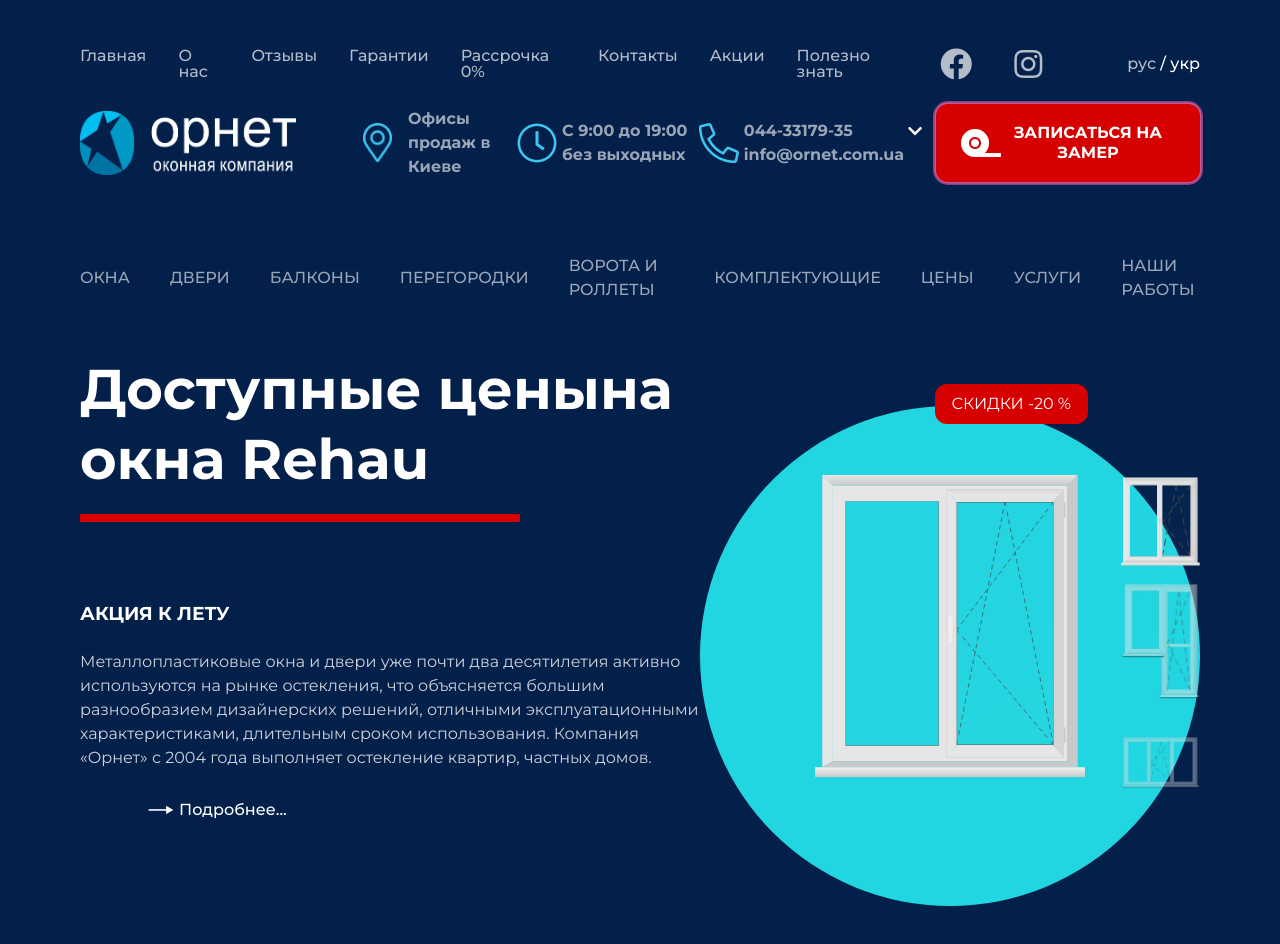
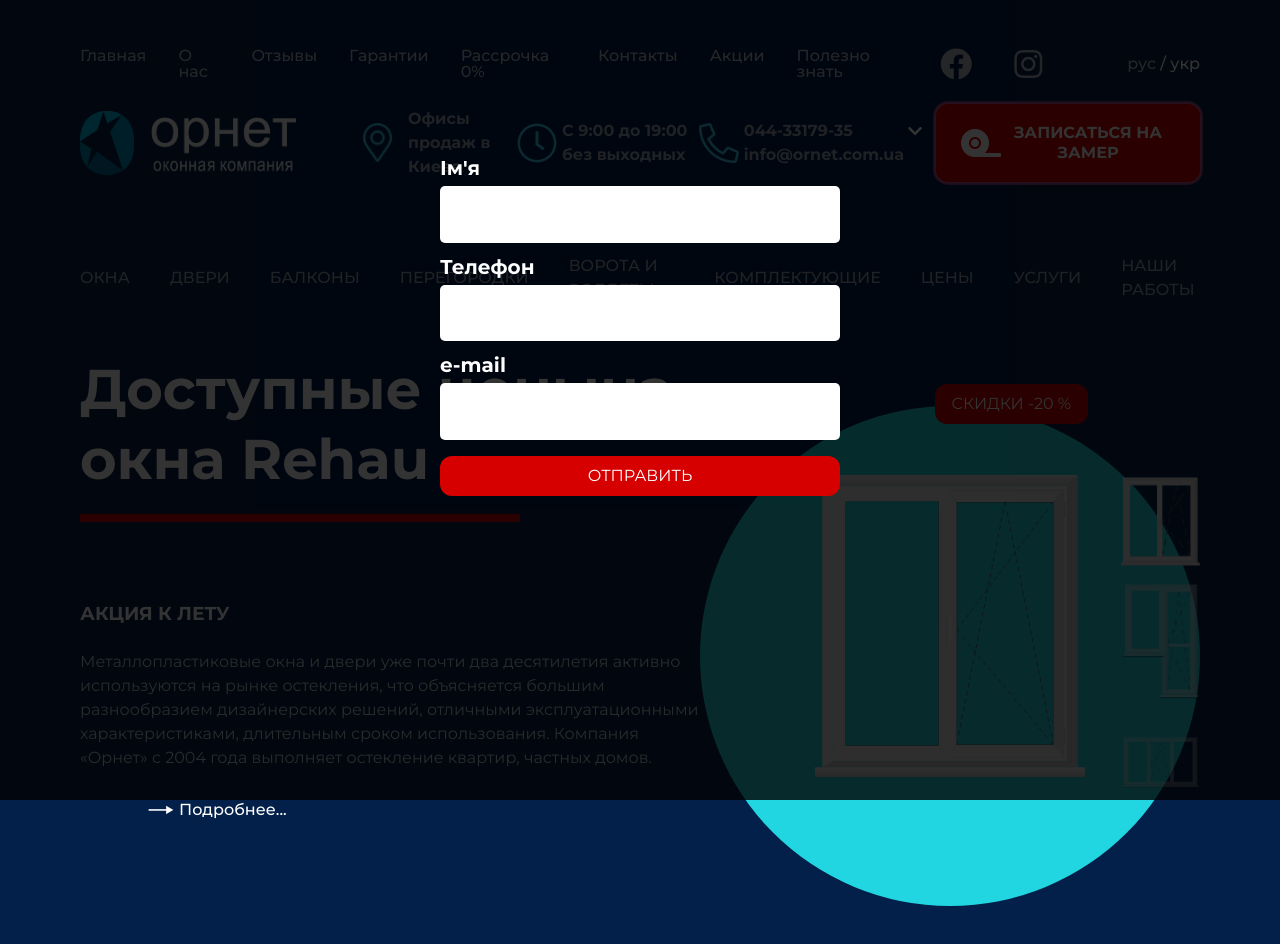
Before and after one commit to timoshuk/Ornet, a website: page app/index.html in a window 1280 px wide. Both pictures are taken after a click on the button "ЗАПИСАТЬСЯ НА ЗАМЕР". Drawn offline with nearby package versions, Linux system fonts and the light colour scheme.

Commit message:
finish pop-up

```diff
--- a/app/index.html
+++ b/app/index.html
@@ -1,6 +1,5 @@
 <!DOCTYPE html>
 <html lang="uk">
-
   <head>
     <meta charset="UTF-8" />
     <meta name="viewport" content="width=device-width, initial-scale=1.0" />
@@ -14,17 +13,24 @@
 
     <!-- SEO TAG -->
     <meta name="description" content="Place the meta description text here." />
-  <link rel="preconnect" href="https://fonts.googleapis.com">
-  <link rel="preconnect" href="https://fonts.gstatic.com" crossorigin>
+    <link rel="preconnect" href="https://fonts.googleapis.com" />
+    <link rel="preconnect" href="https://fonts.gstatic.com" crossorigin />
     <link
       href="https://fonts.googleapis.com/css2?family=Montserrat:ital,wght@0,400;0,500;0,700;1,400;1,500;1,700&display=swap"
-    rel="stylesheet">
+      rel="stylesheet"
+    />
     <!-- Font-awesome -->
-  <link rel="stylesheet" href="https://cdnjs.cloudflare.com/ajax/libs/font-awesome/5.15.4/css/all.min.css"
-    referrerpolicy="no-referrer" />
+    <link
+      rel="stylesheet"
+      href="https://cdnjs.cloudflare.com/ajax/libs/font-awesome/5.15.4/css/all.min.css"
+      referrerpolicy="no-referrer"
+    />
 
     <!-- Swiper -->
-  <link rel="stylesheet" href="https://unpkg.com/swiper@7/swiper-bundle.min.css" />
+    <link
+      rel="stylesheet"
+      href="https://unpkg.com/swiper@7/swiper-bundle.min.css"
+    />
 
     <!--build:css css/styles.min.css-->
     <link rel="stylesheet" href="css/styles.css" />
@@ -40,21 +46,37 @@
         <div class="header__top">
           <nav class="main-nav">
             <ul class="main-nav__list">
-            <li class="main-nav__item"><a href="#" class="main-nav__link">Главная</a></li>
+              <li class="main-nav__item">
+                <a href="#" class="main-nav__link">Главная</a>
+              </li>
               <!-- main-nav__item -->
-            <li class="main-nav__item"><a href="#" class="main-nav__link">О нас</a></li>
+              <li class="main-nav__item">
+                <a href="#" class="main-nav__link">О нас</a>
+              </li>
               <!-- main-nav__item -->
-            <li class="main-nav__item"><a href="#" class="main-nav__link">Отзывы</a></li>
+              <li class="main-nav__item">
+                <a href="#" class="main-nav__link">Отзывы</a>
+              </li>
               <!-- main-nav__item -->
-            <li class="main-nav__item"><a href="#" class="main-nav__link">Гарантии</a></li>
+              <li class="main-nav__item">
+                <a href="#" class="main-nav__link">Гарантии</a>
+              </li>
               <!-- main-nav__item -->
-            <li class="main-nav__item"><a href="#" class="main-nav__link">Рассрочка 0%</a></li>
+              <li class="main-nav__item">
+                <a href="#" class="main-nav__link">Рассрочка 0%</a>
+              </li>
               <!-- main-nav__item -->
-            <li class="main-nav__item"><a href="#" class="main-nav__link">Контакты</a></li>
+              <li class="main-nav__item">
+                <a href="#" class="main-nav__link">Контакты</a>
+              </li>
               <!-- main-nav__item -->
-            <li class="main-nav__item"><a href="#" class="main-nav__link">Акции</a></li>
+              <li class="main-nav__item">
+                <a href="#" class="main-nav__link">Акции</a>
+              </li>
               <!-- main-nav__item -->
-            <li class="main-nav__item"><a href="#" class="main-nav__link">Полезно знать</a></li>
+              <li class="main-nav__item">
+                <a href="#" class="main-nav__link">Полезно знать</a>
+              </li>
               <!-- main-nav__item -->
             </ul>
             <!-- main-nav__list -->
@@ -62,8 +84,12 @@
           <!-- main-nav -->
           <div class="header__top-wrap">
             <div class="social-links">
-            <ul class="social-links_item"><a href="#"><i class="fab fa-facebook"></i></a></ul>
-            <ul class="social-links_item"><a href="#"><i class="fab fa-instagram"></i></a></ul>
+              <ul class="social-links_item">
+                <a href="#"><i class="fab fa-facebook"></i></a>
+              </ul>
+              <ul class="social-links_item">
+                <a href="#"><i class="fab fa-instagram"></i></a>
+              </ul>
             </div>
             <!-- social-links -->
             <div class="page-lang">
@@ -79,35 +105,63 @@
         <div class="header__bottom">
           <div class="header__info">
             <div class="logo">
-            <a href="#" class="logo__link">
-              <img src="./images/main_logo.png" alt="logo" class="logo__img">
+              <a href="/" class="logo__link">
+                <img
+                  src="./images/main_logo.png"
+                  alt="logo"
+                  class="logo__img"
+                />
               </a>
             </div>
             <!-- logo -->
             <div class="contacts">
               <ul class="contacts-list">
-              <li class="contacts-list__item contacts-list__address mobile-hiden"><a href="#"
-                  class="contacts-list__link">Офисы
-                  продаж в Киеве</a></li>
-              <li class="contacts-list__item contacts-list__time mobile-hiden "><a href="#"
-                  class="contacts-list__link">С 9:00 до
-                  19:00 без выходных</a>
+                <li
+                  class="
+                    contacts-list__item contacts-list__address
+                    mobile-hiden
+                  "
+                >
+                  <a href="#" class="contacts-list__link"
+                    >Офисы продаж в Киеве</a
+                  >
+                </li>
+                <li
+                  class="contacts-list__item contacts-list__time mobile-hiden"
+                >
+                  <a href="#" class="contacts-list__link"
+                    >С 9:00 до 19:00 без выходных</a
+                  >
                 </li>
 
-              <li class="contacts-list__item contacts-list__phone contacts-list__item--sub"><a href="#"
-                  class="contacts-list__link">044-33179-35</a><br />
-                <a href="#" class="contacts-list__link mobile-hiden">info@ornet.com.ua</a>
+                <li
+                  class="
+                    contacts-list__item
+                    contacts-list__phone
+                    contacts-list__item--sub
+                  "
+                >
+                  <a href="#" class="contacts-list__link">044-33179-35</a><br />
+                  <a href="#" class="contacts-list__link mobile-hiden"
+                    >info@ornet.com.ua</a
+                  >
                   <ul class="contacts-list__submenu">
-                  <li class="contacts-list__item"><a href="#" class="contacts-list__link">044-33179-35</a><br />
-                    <a href="#" class="contacts-list__link">info@ornet.com.ua</a>
+                    <li class="contacts-list__item">
+                      <a href="#" class="contacts-list__link">044-33179-35</a
+                      ><br />
+                      <a href="#" class="contacts-list__link"
+                        >info@ornet.com.ua</a
+                      >
                     </li>
-                  <li class="contacts-list__item"><a href="#" class="contacts-list__link">044-33179-35</a><br />
-                    <a href="#" class="contacts-list__link">info@ornet.com.ua</a>
+                    <li class="contacts-list__item">
+                      <a href="#" class="contacts-list__link">044-33179-35</a
+                      ><br />
+                      <a href="#" class="contacts-list__link"
+                        >info@ornet.com.ua</a
+                      >
                     </li>
                   </ul>
-
                 </li>
-
               </ul>
               <!-- contacts-list -->
               <button class="btn btn--pop-up mobile-hiden">
@@ -172,7 +226,6 @@
           <!-- goods -->
         </div>
         <!-- header__bottom -->
-
       </header>
       <!-- header -->
       <main class="main-content">
@@ -183,23 +236,22 @@
             <!-- Slides -->
             <div class="swiper-slide">
               <div class="swiper__slide-img">
-              <img src="./images/window.svg" alt="window">
+                <img src="./images/window.svg" alt="window" />
               </div>
               <div class="swiper__content">
-              <h2 class="swiper__slide-title">
-                Доступные ценына окна Rehau
-              </h2>
+                <h2 class="swiper__slide-title">Доступные ценына окна Rehau</h2>
                 <!-- swiper__slide-title -->
 
-              <h3 class="swiper__slide-sub-title">
-                Акция к лету
-              </h3>
+                <h3 class="swiper__slide-sub-title">Акция к лету</h3>
                 <!-- swiper__slide-sub-title -->
-              <p class="swiper__slide-content">Металлопластиковые окна и двери уже почти два десятилетия активно
-                используются на рынке остекления, что
-                объясняется большим разнообразием дизайнерских решений, отличными эксплуатационными характеристиками,
-                длительным сроком использования. Компания «Орнет» с 2004 года выполняет остекление квартир, частных
-                домов.</p>
+                <p class="swiper__slide-content">
+                  Металлопластиковые окна и двери уже почти два десятилетия
+                  активно используются на рынке остекления, что объясняется
+                  большим разнообразием дизайнерских решений, отличными
+                  эксплуатационными характеристиками, длительным сроком
+                  использования. Компания «Орнет» с 2004 года выполняет
+                  остекление квартир, частных домов.
+                </p>
                 <!-- swiper__slide-content -->
 
                 <a href="#" class="swiper__read-more">Подробнее...</a>
@@ -212,23 +264,22 @@
 
             <div class="swiper-slide">
               <div class="swiper__slide-img swiper__slide-img--yellow">
-              <img src="./images/window.svg" alt="window">
+                <img src="./images/window.svg" alt="window" />
               </div>
               <div class="swiper__content">
-              <h2 class="swiper__slide-title">
-                Доступные ценына окна Rehau
-              </h2>
+                <h2 class="swiper__slide-title">Доступные ценына окна Rehau</h2>
                 <!-- swiper__slide-title -->
 
-              <h3 class="swiper__slide-sub-title">
-                Акция к лету
-              </h3>
+                <h3 class="swiper__slide-sub-title">Акция к лету</h3>
                 <!-- swiper__slide-sub-title -->
-              <p class="swiper__slide-content">Металлопластиковые окна и двери уже почти два десятилетия активно
-                используются на рынке остекления, что
-                объясняется большим разнообразием дизайнерских решений, отличными эксплуатационными характеристиками,
-                длительным сроком использования. Компания «Орнет» с 2004 года выполняет остекление квартир, частных
-                домов.</p>
+                <p class="swiper__slide-content">
+                  Металлопластиковые окна и двери уже почти два десятилетия
+                  активно используются на рынке остекления, что объясняется
+                  большим разнообразием дизайнерских решений, отличными
+                  эксплуатационными характеристиками, длительным сроком
+                  использования. Компания «Орнет» с 2004 года выполняет
+                  остекление квартир, частных домов.
+                </p>
                 <!-- swiper__slide-content -->
 
                 <a href="#" class="swiper__read-more">Подробнее</a>
@@ -241,23 +292,22 @@
 
             <div class="swiper-slide">
               <div class="swiper__slide-img swiper__slide-img--magenta">
-              <img src="./images/window.svg" alt="window">
+                <img src="./images/window.svg" alt="window" />
               </div>
               <div class="swiper__content">
-              <h2 class="swiper__slide-title">
-                Доступные ценына окна Rehau
-              </h2>
+                <h2 class="swiper__slide-title">Доступные ценына окна Rehau</h2>
                 <!-- swiper__slide-title -->
 
-              <h3 class="swiper__slide-sub-title">
-                Акция к лету
-              </h3>
+                <h3 class="swiper__slide-sub-title">Акция к лету</h3>
                 <!-- swiper__slide-sub-title -->
-              <p class="swiper__slide-content">Металлопластиковые окна и двери уже почти два десятилетия активно
-                используются на рынке остекления, что
-                объясняется большим разнообразием дизайнерских решений, отличными эксплуатационными характеристиками,
-                длительным сроком использования. Компания «Орнет» с 2004 года выполняет остекление квартир, частных
-                домов.</p>
+                <p class="swiper__slide-content">
+                  Металлопластиковые окна и двери уже почти два десятилетия
+                  активно используются на рынке остекления, что объясняется
+                  большим разнообразием дизайнерских решений, отличными
+                  эксплуатационными характеристиками, длительным сроком
+                  использования. Компания «Орнет» с 2004 года выполняет
+                  остекление квартир, частных домов.
+                </p>
                 <!-- swiper__slide-content -->
 
                 <a href="#" class="swiper__read-more">Подробнее</a>
@@ -267,20 +317,35 @@
               <button class="btn swiper__btn">Скидки -20 %</button>
             </div>
             <!-- swiper-slide -->
-
           </div>
 
           <!-- swiper-wrapper -->
 
           <!-- If we need pagination -->
           <div class="swiper-pagination"></div>
-
         </div>
         <!-- swiper -->
       </main>
       <!-- main-content -->
     </div>
     <!-- page-wrapper -->
+    <div id="pop-up" class="pop-up">
+      <form action="./index.html" class="pop-up__form">
+        <label>
+          <span>Ім'я</span>
+          <input type="text" name="name" class="pop-up__name" />
+        </label>
+        <label>
+          <span>Телефон</span>
+          <input type="tel" name="tel" class="pop-up__tel" />
+        </label>
+        <label>
+          <span>e-mail</span>
+          <input type="email" name="email" class="pop-up__email" />
+        </label>
+        <input type="submit" value="Отправить" class="btn pop-up__submit" />
+      </form>
+    </div>
 
     <!-- Swiper slider -->
     <script src="https://unpkg.com/swiper@7/swiper-bundle.min.js"></script>
@@ -289,5 +354,4 @@
     <script src="js/custom.js"></script>
     <!-- endbuild -->
   </body>
-
 </html>
--- a/app/js/custom.js
+++ b/app/js/custom.js
@@ -4,8 +4,12 @@
   var navBtn = document.getElementById("goods__nav-btn");
   var goodsNav = document.querySelector(".goods__nav-list");
   var goodsNavItems = document.querySelectorAll(".goods__nav-link");
+  var popUp = document.getElementById("pop-up");
+  var popUpForm = popUp.querySelector(".pop-up__form");
+  var popUpBtn = document.querySelector(".btn--pop-up");
   clickEventsHendler();
-  swiperInit(); // Show mobile nav
+  swiperInit();
+  popUpHendler(popUp, popUpForm, popUpBtn); // Show mobile nav
 
   function showNav() {
     navBtn.classList.toggle("goods__nav-btn--open");
@@ -23,8 +27,12 @@
     });
   }
 
+  window.addEventListener("resize", function () {
+    navBtn.classList.remove("goods__nav-btn--open");
+    goodsNav.classList.remove("goods__nav-list--show");
+  });
+
   function swiperInit() {
-    // var menu = ["Slide 1", "Slide 2", "Slide 3"];
     var swiper = new Swiper(".swiper", {
       // Optional parameters
       direction: "vertical",
@@ -44,4 +52,16 @@
       }
     });
   }
-}); // swiper-slide-active
+});
+
+function popUpHendler(popUp, popUpForm, btn) {
+  popUp.addEventListener("click", function () {
+    popUp.classList.toggle("pop-up--open");
+  });
+  btn.addEventListener("click", function () {
+    popUp.classList.toggle("pop-up--open");
+  });
+  popUpForm.addEventListener("click", function (e) {
+    e.stopPropagation();
+  });
+}
--- a/app/scss/_goods.scss
+++ b/app/scss/_goods.scss
@@ -41,7 +41,6 @@
   opacity: 0;
   width: 100%;
   height: 100vh;
-  overflow-y: scroll;
   background-color: rgba(3, 32, 74, 0.9);
   transition: all 0.6s ease-in-out;
   text-align: center;
--- /dev/null
+++ b/app/scss/_pop-up.scss
@@ -0,0 +1,51 @@
+.pop-up {
+  display: none;
+  opacity: o;
+  z-index: 1999;
+  position: fixed;
+  top: 0;
+  left: 0;
+  width: 100%;
+  height: 100%;
+  background-color: rgba(0, 0, 0, 0.8);
+  overflow: hidden;
+  transition: all 0.8s ease-in-out;
+}
+
+.pop-up--open {
+  display: block;
+  opacity: 1;
+}
+
+.pop-up__form {
+  display: flex;
+
+  flex-direction: column;
+  position: absolute;
+  top: 20%;
+  left: 50%;
+  transform: translateX(-50%);
+
+  label {
+    display: flex;
+    flex-direction: column;
+    margin-bottom: 16px;
+
+    span {
+      display: block;
+      margin-bottom: 0.5em;
+      font-size: 2rem;
+      font-weight: 700;
+    }
+
+    input {
+      display: block;
+      border: none;
+      outline: none;
+      border-radius: 5px;
+      min-width: 400px;
+      font-size: 1.8rem;
+      padding: 1em;
+    }
+  }
+}
--- a/app/scss/styles.scss
+++ b/app/scss/styles.scss
@@ -13,3 +13,4 @@
 @import "main-nav";
 @import "social-links";
 @import "page-lang";
+@import "pop-up";
--- a/package.json
+++ b/package.json
@@ -32,6 +32,7 @@
     "gulp-useref": "^5.0.0",
     "gulp-wait": "0.0.2",
     "gulp-webp": "^4.0.1",
+    "postcss": "^8.3.6",
     "run-sequence": "^2.2.1"
   },
   "dependencies": {
```
Also changed, not shown: app/scripts/custom.js (+21 -3 lines), app/css/styles.css, 2 other files. Lines whose indentation alone changed are shown as unchanged.
